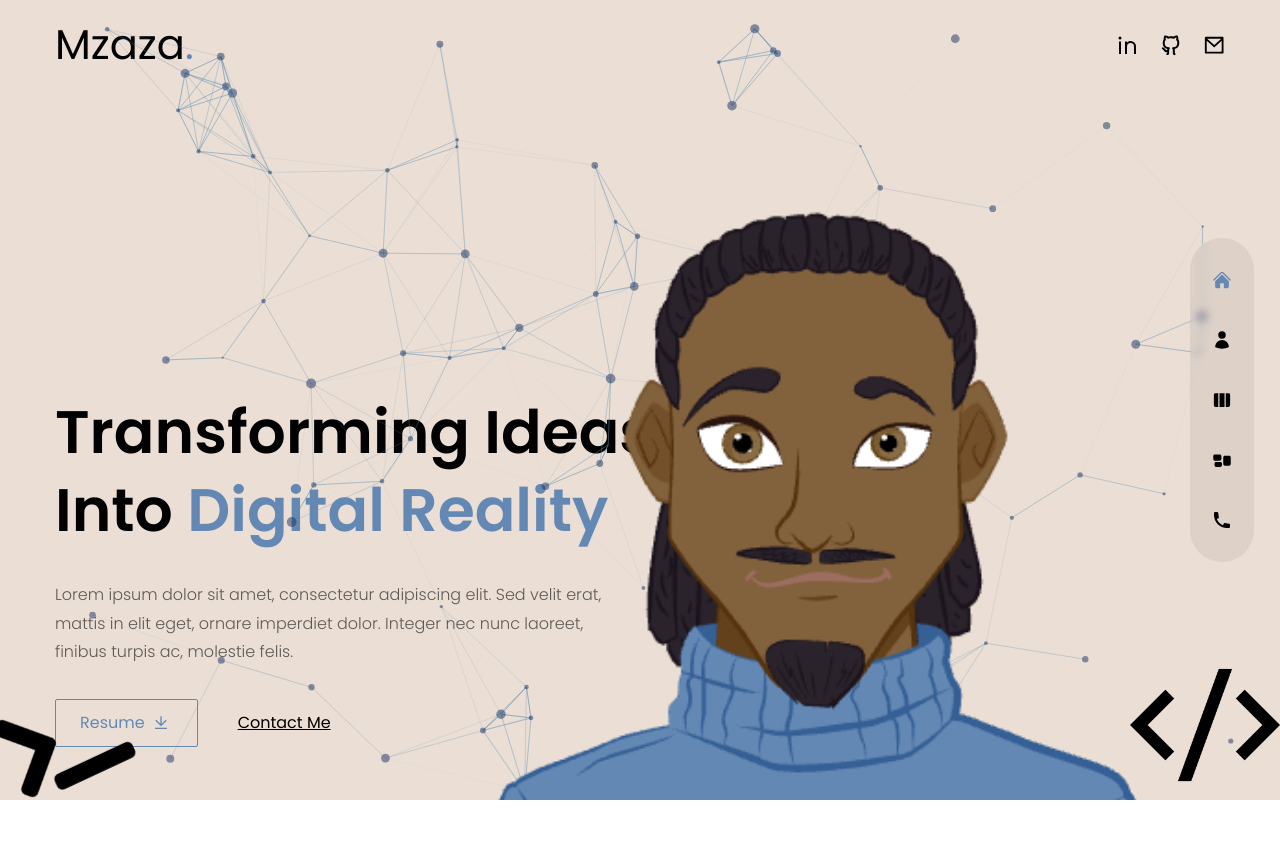
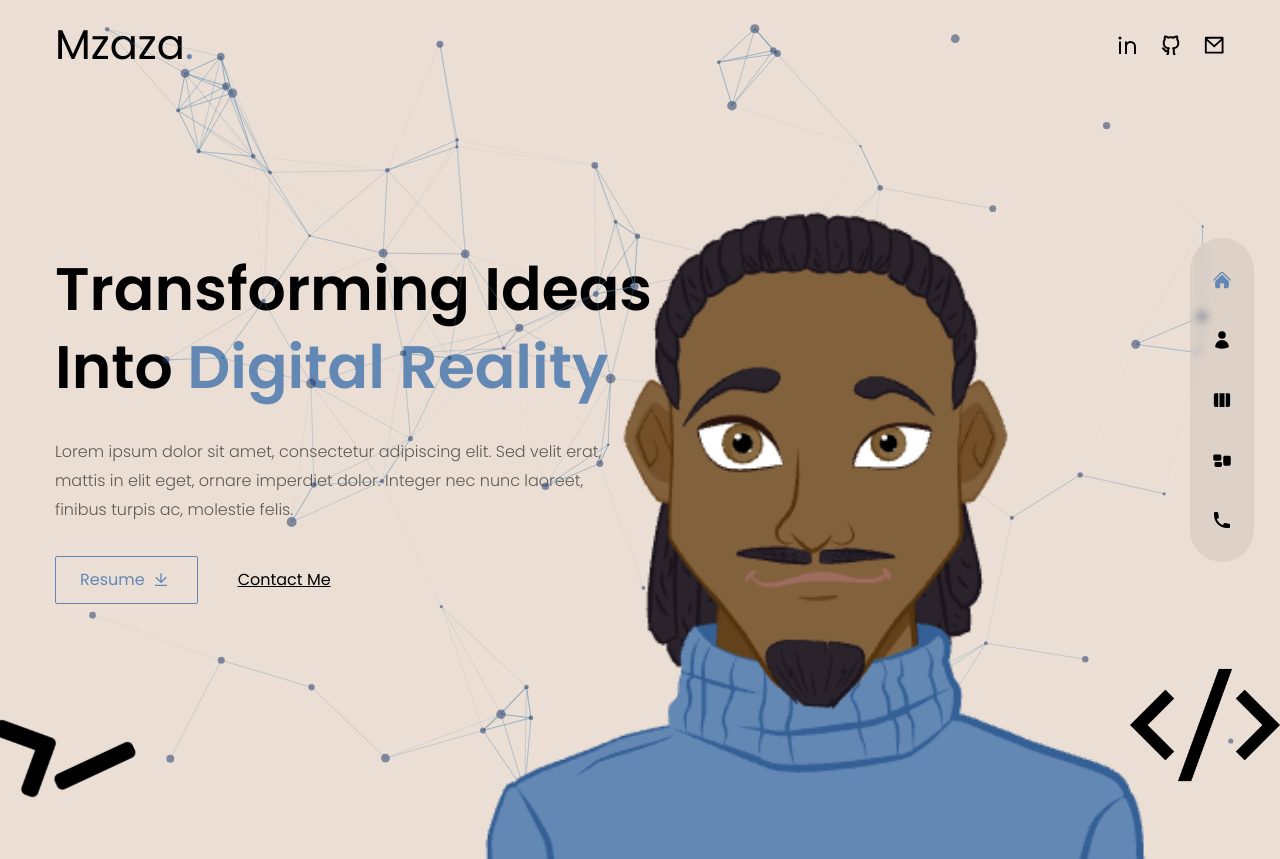
Before and after one commit to mzazakeith/portefeuille, a Next.js app: page /portefeuille/ in a window 1280 px wide. Before the commit the page ends 800 px from the top, so only its background shows below. Built offline with nearby package versions, Linux system fonts and the light colour scheme.

Commit message:
fixed transition bug

```diff
--- a/components/Layout.js
+++ b/components/Layout.js
@@ -16,7 +16,7 @@ const Layout = ({children}) => {
     const router = useRouter();
     const pathname = router.pathname
   return(
-      <div className={`${pathname === "/" && 'page'} bg-[#ebdfd5] top-0 bg-cover bg-no-repeat ${poppins.variable} font-poppins relative`}>
+      <div className={`min-h-screen bg-[#ebdfd5] top-0 bg-cover bg-no-repeat ${poppins.variable} font-poppins relative`}>
         <Nav/>
         <Header/>
         {children}
--- a/pages/index.js
+++ b/pages/index.js
@@ -11,7 +11,7 @@ import Link from "next/link";
 
 const Home = () => {
   return (
-      <div className='h-full page'>
+      <div className='h-full overflow-hidden'>
 
         <div className='w-full h-full'>
           <div className='flex flex-col justify-center text-center xl:pt-40 xl:text-left h-full container mx-auto'>
@@ -53,7 +53,7 @@ const Home = () => {
 
             <motion.div
                 variants={fadeIn('up', 0.5)} initial='hidden' animate='show' exit='hidden'
-                transition={{duration:1, ease:'easeInOut'}}
+                transition={{duration:1, ease:'easeIn'}}
                 className='w-full h-full max-w-[737px] max-h-[678px] absolute -bottom-32 lg:bottom-0 lg:right-[8%]'>
                 <Avatar/>
             </motion.div>
--- a/styles/globals.css
+++ b/styles/globals.css
@@ -20,7 +20,7 @@
 
 @layer base {
   body {
-    @apply leading-relaxed overflow-x-hidden;
+    @apply leading-relaxed overflow-x-hidden bg-[#ebdfd5];
   }
   .page {
     @apply w-full h-screen overflow-hidden;
```
